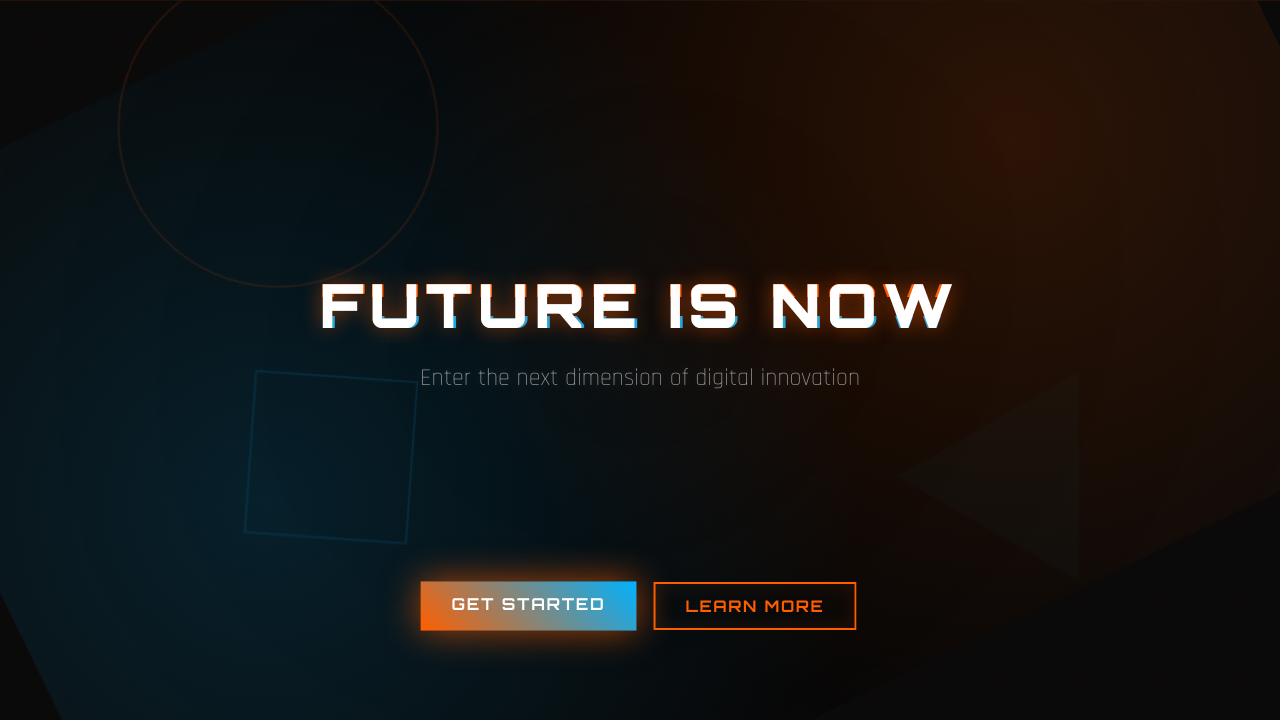
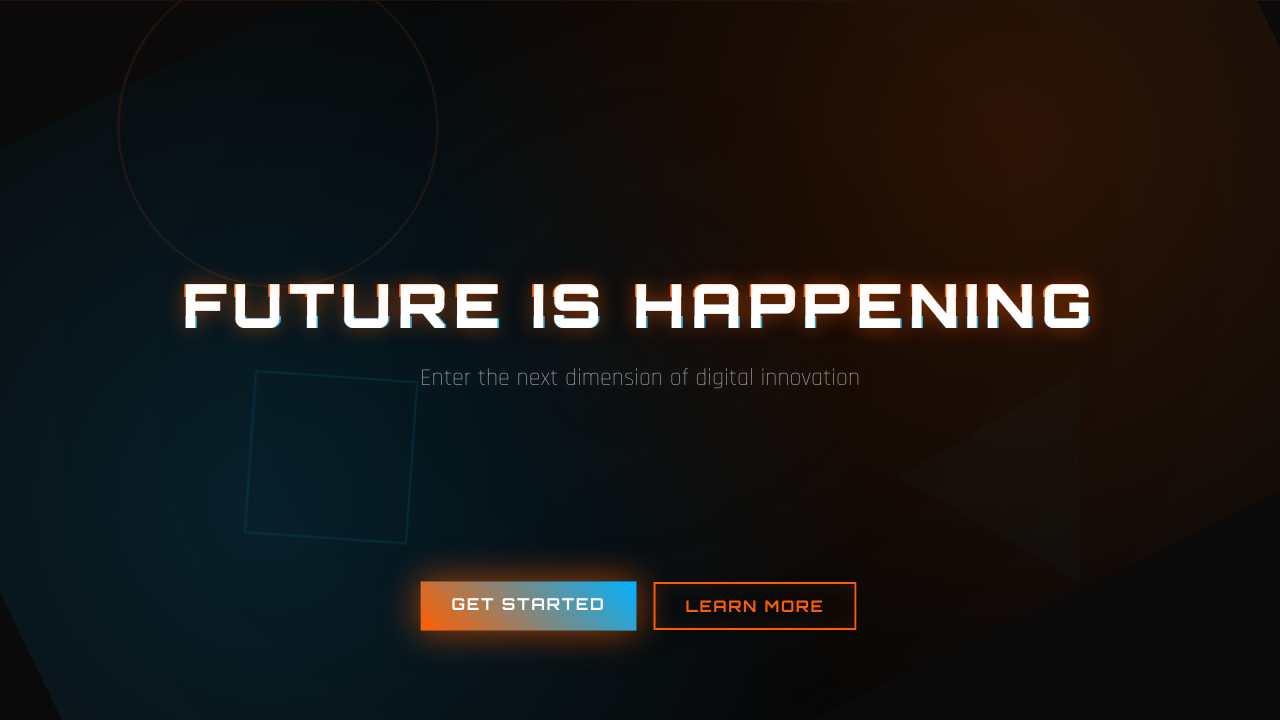
Before and after one commit to gairesantosh/git_test, a plain HTML site: page app/index.html in a window 1280 px wide. Shown: the part 80-800 px from the top of the page. Drawn offline with Linux system fonts and the light colour scheme.

Commit message:
changes in file

```diff
--- a/app/index.html
+++ b/app/index.html
@@ -66,7 +66,7 @@ https://templatemo.com/tm-596-electric-xtra
         <div class="hero-content">
             <div class="text-rotator">
                 <div class="text-set active">
-                    <h1 class="glitch-text" data-text="FUTURE IS NOW">FUTURE IS NOW</h1>
+                    <h1 class="glitch-text" data-text="FUTURE IS NOW">FUTURE IS HAPPENING</h1>
                     <p class="subtitle">Enter the next dimension of digital innovation</p>
                 </div>
                 <div class="text-set">
```
